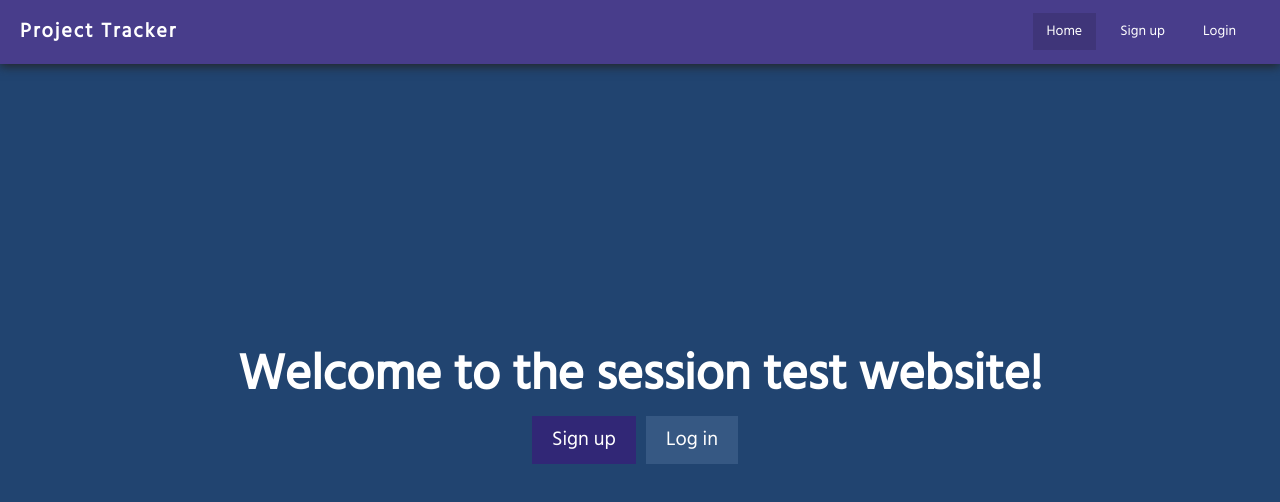
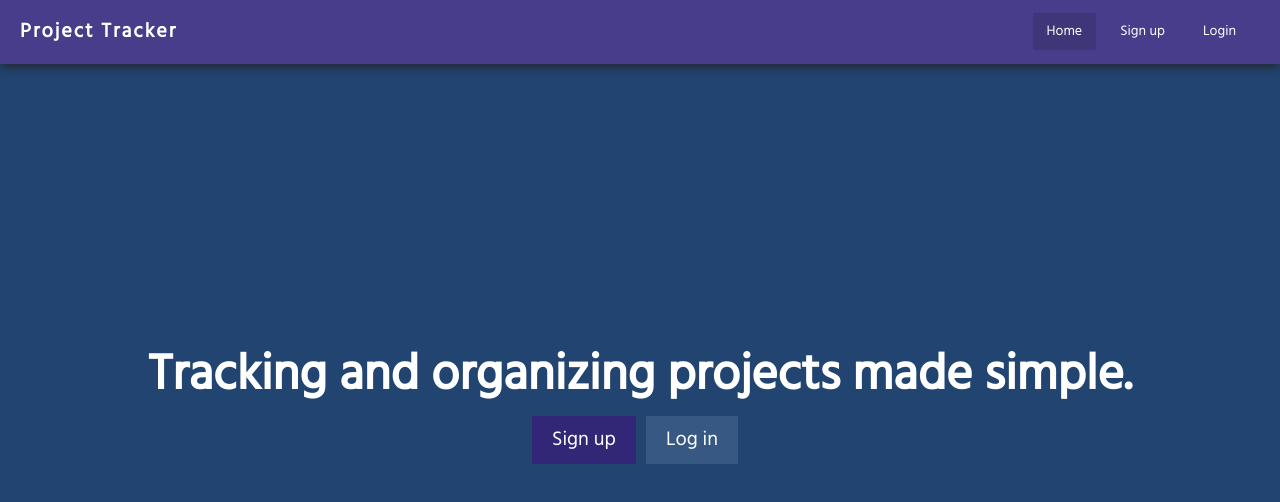
Before and after one commit to olalnoho/trello-like, a React (Create React App) app in the folder client/: page / in a window 1280 px wide. Shown: the top 502 px of the page. Built offline with nearby package versions, Linux system fonts and the light colour scheme; no server answers.

Commit message:
changes landing text

```diff
--- a/client/src/Components/Landing/Landing.js
+++ b/client/src/Components/Landing/Landing.js
@@ -34,7 +34,7 @@ const Landing = () => {
                   <h1> Welcome, {user.username} </h1>
                ) :
                   (
-                     <h1>Welcome to the session test website!</h1>
+                     <h1> Tracking and organizing projects made simple.  </h1>
                   )}
             <div className="landing__box-actions">
                {isAuth ? authLinks : guestLinks}
```
